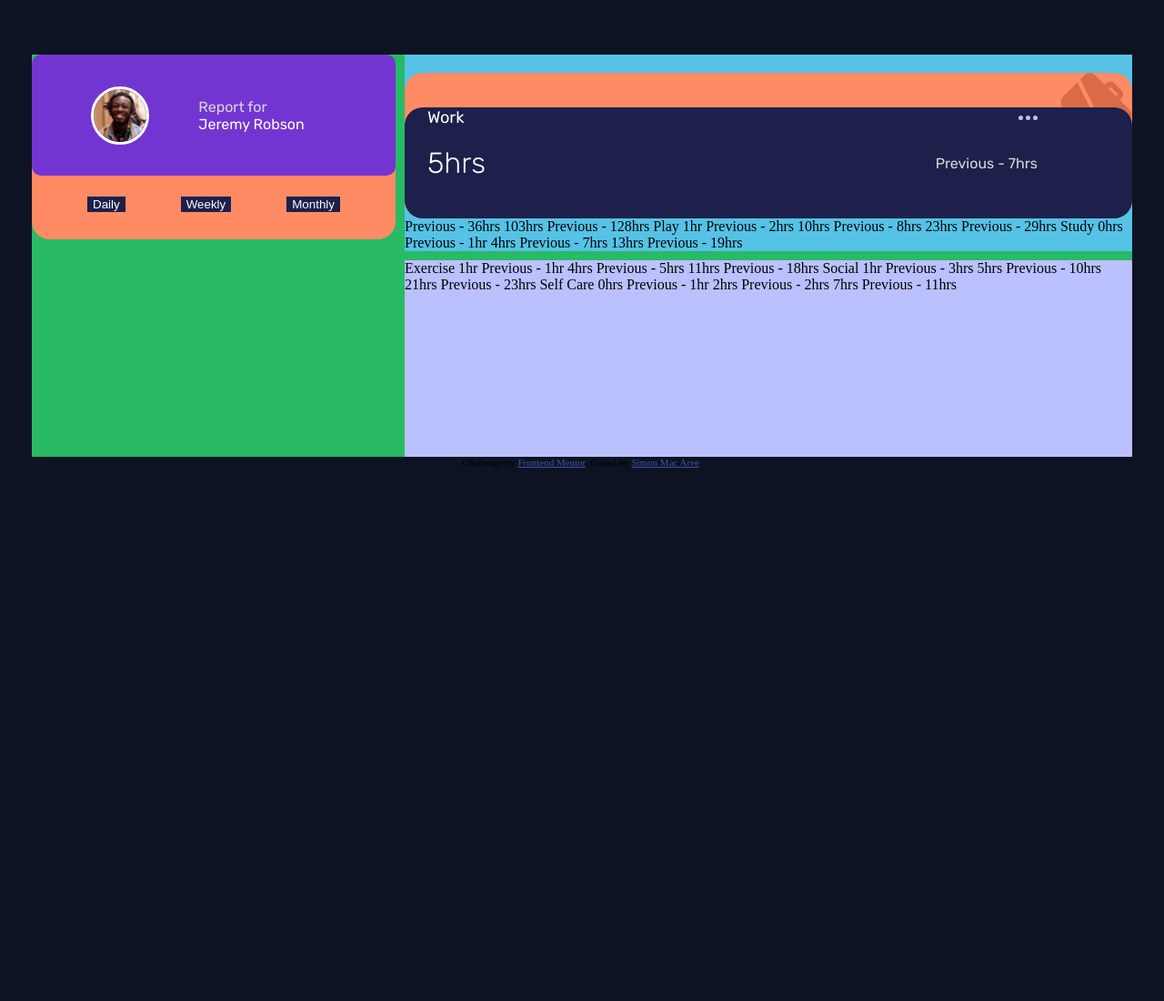
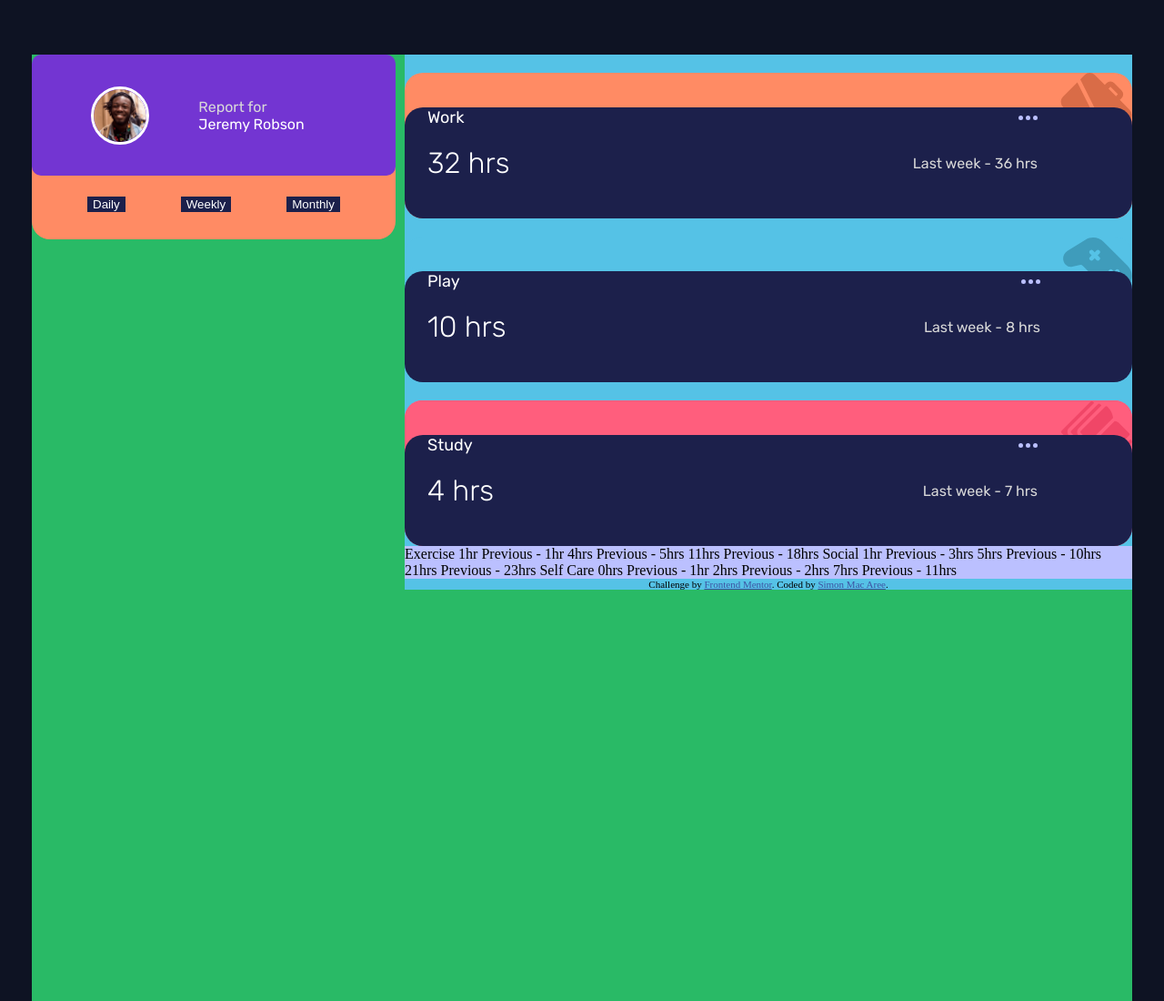
Before and after one commit to Simonbiker/Time-Tracker, a plain HTML site: page index.html in a window 1280 px wide. Shown: the top 1100 px of the page at 91% size. Before the commit the page ends 800 px from the top, so only its background shows below. Drawn offline with Linux system fonts and the light colour scheme.

Commit message:
Getting data and populating it to the html file

```diff
--- a/index.html
+++ b/index.html
@@ -31,45 +31,60 @@
     </div>
   </div>
   <div class="top-row">
-    <div class="card-container">
-        <div class="card-background">
-          <img class="symbol-img" src="./images/icon-work.svg" alt="orange background with a briefcase">
-        </div>
+    <!-- First item -->
+    <div class="card-container work">
+      <div class="card-background">
+        <img class="symbol-img" src="./images/icon-work.svg" alt="orange background with a briefcase">
+      </div>
+        <div class="card">
+          <div class="card-type">
+            <p id="work" class="type"></p>
+            <div class="space"></div>
+            <img class="ellipsis" src="./images/icon-ellipsis.svg" alt="three dotes">
+          </div>
+          <div class="card-time">
+            <p id="time" class="time"></p>
+            <p id="previousTime" class="last-time"></p>
+          </div>
+      </div>
+    </div>
+    <!-- Second item -->
+    <div class="card-container play">
+      <div class="card-background play">
+        <img class="symbol-img" src="./images/icon-play.svg" alt="Blue background with a game console controller">
+      </div>
       <div class="card">
         <div class="card-type">
-          <p id="skill" class="type">Work</p>
+          <p id="play" class="type"></p>
           <div class="space"></div>
           <img class="ellipsis" src="./images/icon-ellipsis.svg" alt="three dotes">
         </div>
         <div class="card-time">
-          <p id="time" class="time">5hrs</p>
-          <p id="previousTime" class="last-time">Previous - 7hrs</p>
+          <p id="playTime" class="time"></p>
+          <p id="previousPlayTime" class="last-time"></p>
+        </div>
+      </div>
+    </div>
+    <!-- Third item -->
+    <div class="card-container study">
+      <div class="card-background study">
+        <img class="symbol-img" src="./images/icon-study.svg" alt="orange background with a briefcase">
+      </div>
+      <div class="card">
+        <div class="card-type">
+          <p id="study" class="type"></p>
+          <div class="space"></div>
+          <img class="ellipsis" src="./images/icon-ellipsis.svg" alt="three dotes">
+        </div>
+        <div class="card-time">
+          <p id="studyTime" class="time"></p>
+          <p id="previousStudyTime" class="last-time"></p>
         </div>
     </div>
   </div>
 
-  Previous - 36hrs <!-- weekly -->
-          103hrs <!-- monthly -->
-          Previous - 128hrs <!-- monthly -->
 
-  Play
-  1hr <!-- daily -->
-  Previous - 2hrs <!-- daily -->
-  10hrs <!-- weekly -->
-  Previous - 8hrs <!-- weekly -->
-  23hrs <!-- monthly -->
-  Previous - 29hrs <!-- monthly -->
-
-  Study
-  0hrs <!-- daily -->
-  Previous - 1hr <!-- daily -->
-  4hrs <!-- weekly -->
-  Previous - 7hrs <!-- weekly -->
-  13hrs <!-- monthly -->
-  Previous - 19hrs <!-- monthly -->
-  </div>
-
-  <div class="second-row">
+<div class="second-row">
   Exercise
   1hr <!-- daily -->
   Previous - 1hr <!-- daily -->
@@ -93,7 +108,6 @@
   Previous - 2hrs <!-- weekly -->
   7hrs <!-- monthly -->
   Previous - 11hrs <!-- monthly -->
-  </div>
 </div>
 
 
--- a/script.js
+++ b/script.js
@@ -1,12 +1,65 @@
-// fetch data
+let json = {};
+let timeframe = "Weekly";
 
-let json;
-fetch('/data.json').then((response) => {
-  return response.json();
-}).then((data) => {
-  json = data;
-  console.log(json);
+function getData() {
+  fetch('/data.json')
+    .then((response) => response.json())
+    .then((data) => {
+      json = data;
+
+      data.forEach((item) => {
+        const title = item.title;
+        const weekly = item["timeframes"].weekly.current;
+        const previous = item["timeframes"].weekly.previous;
+
+        // Populate the default data when the page loads
+        getDefaultData(title, weekly, previous);
+      });
+    })
+    .catch((error) => console.error("Error fetching data:", error));
+}
+
+function getDefaultData(title, weekly, previous) {
+  // Create elements to display the data
+  const titleElement = document.createElement("div");
+  const currentElement = document.createElement("div");
+  const previousElement = document.createElement("div");
+
+  // Add the text to the elements
+  titleElement.textContent = title;
+  currentElement.textContent = `${weekly} hrs`;
+  previousElement.textContent = `Last week - ${previous} hrs`;
+
+  if (title == "Work") {
+    // Append the elements to the respective containers
+    document.getElementById("work").appendChild(titleElement);
+    document.getElementById("time").appendChild(currentElement);
+    document.getElementById("previousTime").appendChild(previousElement);
+  } else if (title == "Play") {
+    document.getElementById("play").appendChild(titleElement);
+    document.getElementById("playTime").appendChild(currentElement);
+    document.getElementById("previousPlayTime").appendChild(previousElement);
+  } else if (title == "Study") {
+    document.getElementById("study").appendChild(titleElement);
+    document.getElementById("studyTime").appendChild(currentElement);
+    document.getElementById("previousStudyTime").appendChild(previousElement);
+  }
+
+}
+
+document.addEventListener("DOMContentLoaded", () => {
+  getData();
 });
+
+
+// function getFilteredData(String) {
+
+// }
+
+// function getWorkDataByDay() {
+
+// }
+
 
 
 // filter data depending on which part of the nav is clicked.
--- a/styles.css
+++ b/styles.css
@@ -99,7 +99,6 @@ body{
 }
 
 .card-container{
-    background-color: var(--lightOrange);
     border-radius: 20px;
     margin-top: 20px;
 }
@@ -164,6 +163,20 @@ body{
     color: var(--offWhite);
 }
 
+.work{
+    background-color: var(--lightOrange);
+}
+
+.play{
+    border-radius: 20px;
+    background-color: var(--lightTile);
+}
+
+.study{
+    border-radius: 20px;
+    background-color: var(--lightRed);
+}
+
 @media screen and (min-width: 900px) {
     .grid-container {
         display: grid;
```
